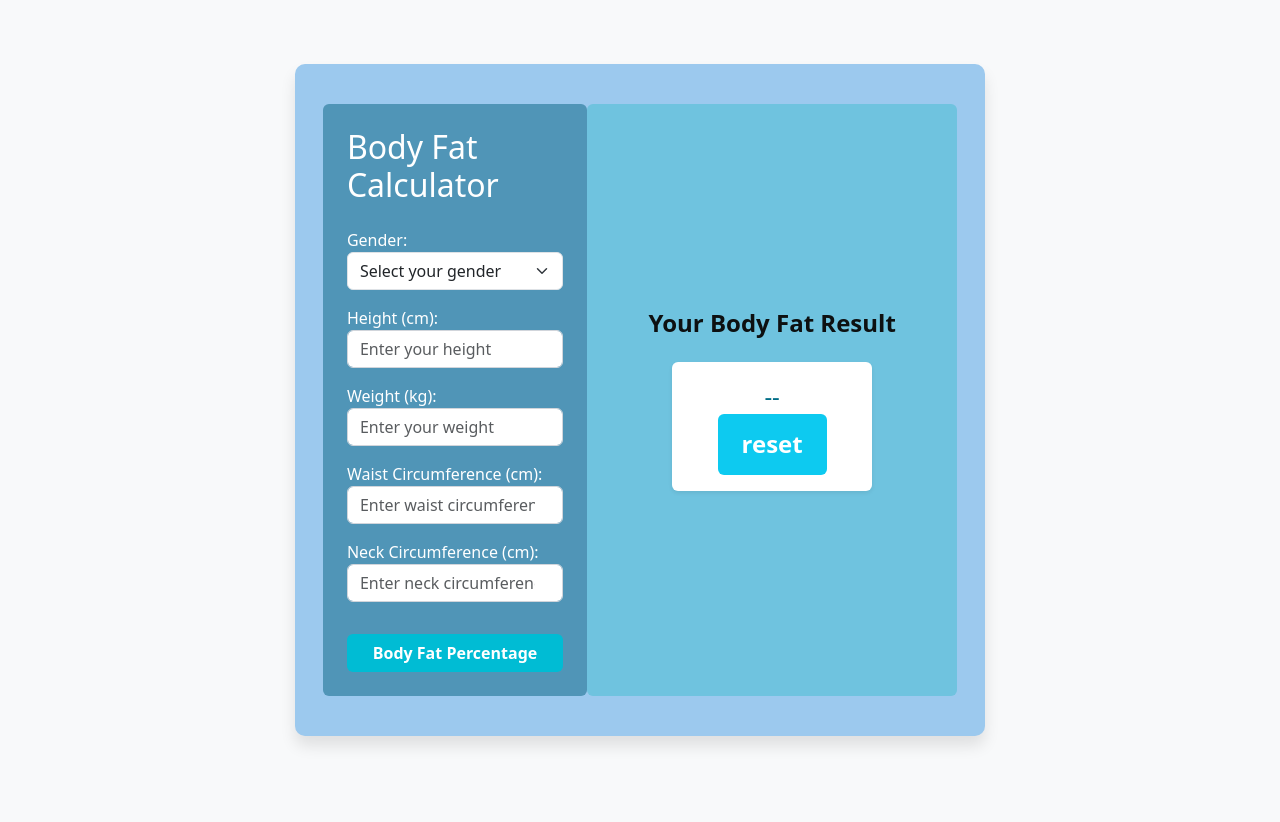
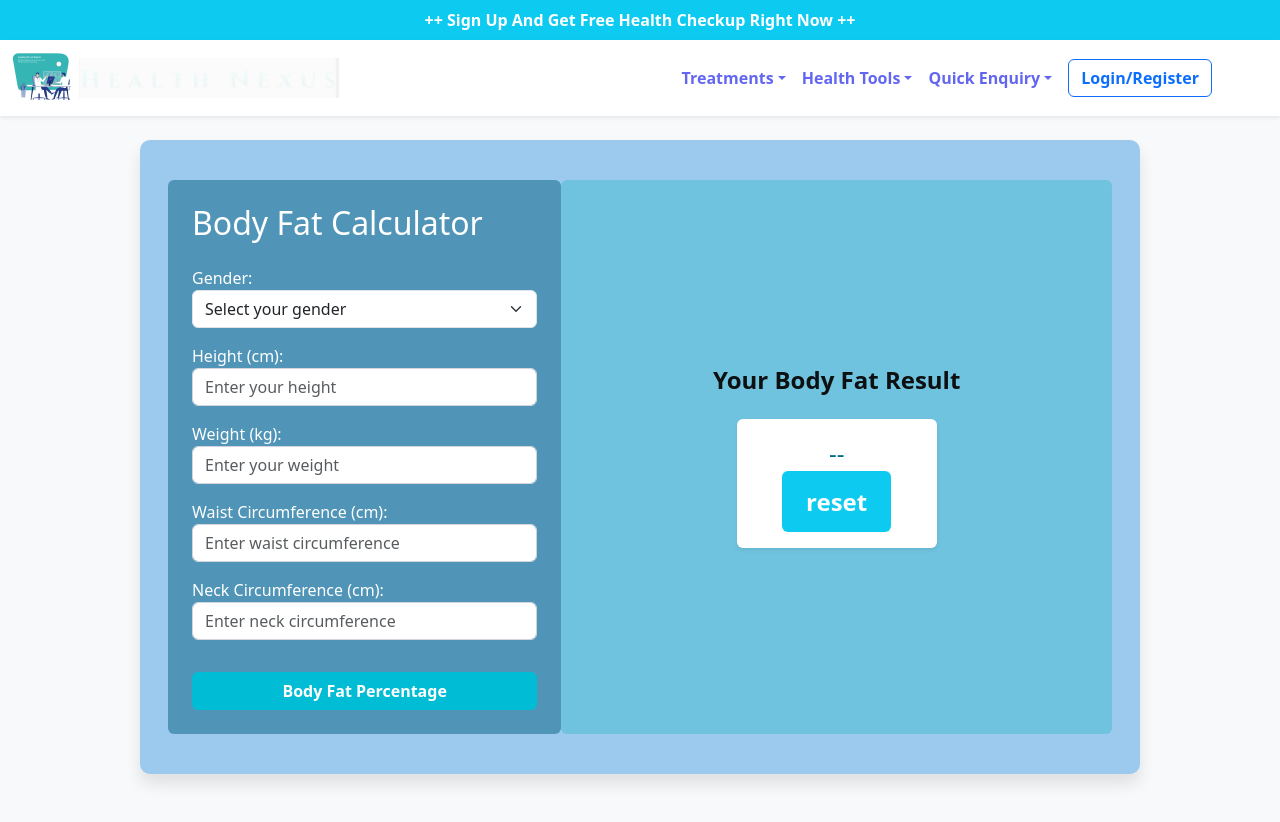
Before and after one commit to Nivesh2003/Healthnexus, a React (Vite) app in the folder frontend/: page /bodyfat in a window 1280 px wide. Before the commit the page ends 800 px from the top, so only its background shows below. Built offline with nearby package versions, Linux system fonts and the light colour scheme.

Commit message:
Changes in health tools

```diff
--- a/frontend/src/Components/BMI.css
+++ b/frontend/src/Components/BMI.css
@@ -9,12 +9,12 @@
   --overweight: coral;
   --obese: crimson;
 }
-body {
+/* body {
   background-color:#f5f8ff;
   display: grid;
   place-items: center;
   height: 100vh;
-}
+} */
 h1 {
   text-align: center;
   color: #006d87;
@@ -53,6 +53,7 @@ h1 {
 }
 form input[type="button"]:hover {
   background-color: #006666;
+  color:white
 }
 .output {
   background-color: #e8f4f8;
--- a/frontend/src/Components/BMIcalculator.jsx
+++ b/frontend/src/Components/BMIcalculator.jsx
@@ -26,7 +26,8 @@ const resetForm = () => { setHeight('');setWeight('');setBmi('');setDesc('');set
 
 return (
   <>
-  <div className="container border">
+  <Navbar/>
+  <div className="container mt-4 border">
     <div className="row">
     <img className='col-3' src='https://www.iciciprulife.com/content/icici-prudential-life-insurance/tools-and-calculators/bmi_assets/images/Component21.svg'></img>
     <h1 className='col-9 py-3'>BMI CALCULATOR</h1>
@@ -44,7 +45,7 @@ return (
           </p>
           <div className="button-group">
           <input type='button' value={'Calculate'} className="form-control" onClick={calculateBMI}/>
-          <input type='button' value={'reset'} className="reset" onClick={resetForm}/>
+          <input type='button' value={'Reset'} className="reset" onClick={resetForm}/>
           </div>
         </form>
       </div>
--- a/frontend/src/Components/BodyFatcalculator.jsx
+++ b/frontend/src/Components/BodyFatcalculator.jsx
@@ -1,4 +1,5 @@
 import React, { useState } from "react";
+import Navbar from "../Elements/Navbar";
 
 
 export default function BodyFatCalculator() {
@@ -40,7 +41,9 @@ export default function BodyFatCalculator() {
   const resetForm = () => { setHeight('');setWeight('');setGender('');setHip(''),setNeck(''),setWaist(''),setBodyFat(null);};
 
   return (
-    <div className="container my-5" style={{ backgroundColor: "#9cc9eeff", color: "white" }}>
+    <>
+    <Navbar/>
+    <div className="container mt-4 my-5" style={{ backgroundColor: "#9cc9eeff", color: "white" }}>
       <div className="row">
         {/* Left Form */}
         <div className="col-md-5 p-4 rounded" style={{ backgroundColor: "#5095b7ff", color: "white" }}>
@@ -141,5 +144,6 @@ export default function BodyFatCalculator() {
         </div>
       </div>
     </div>
+    </>
   );
 }
```
